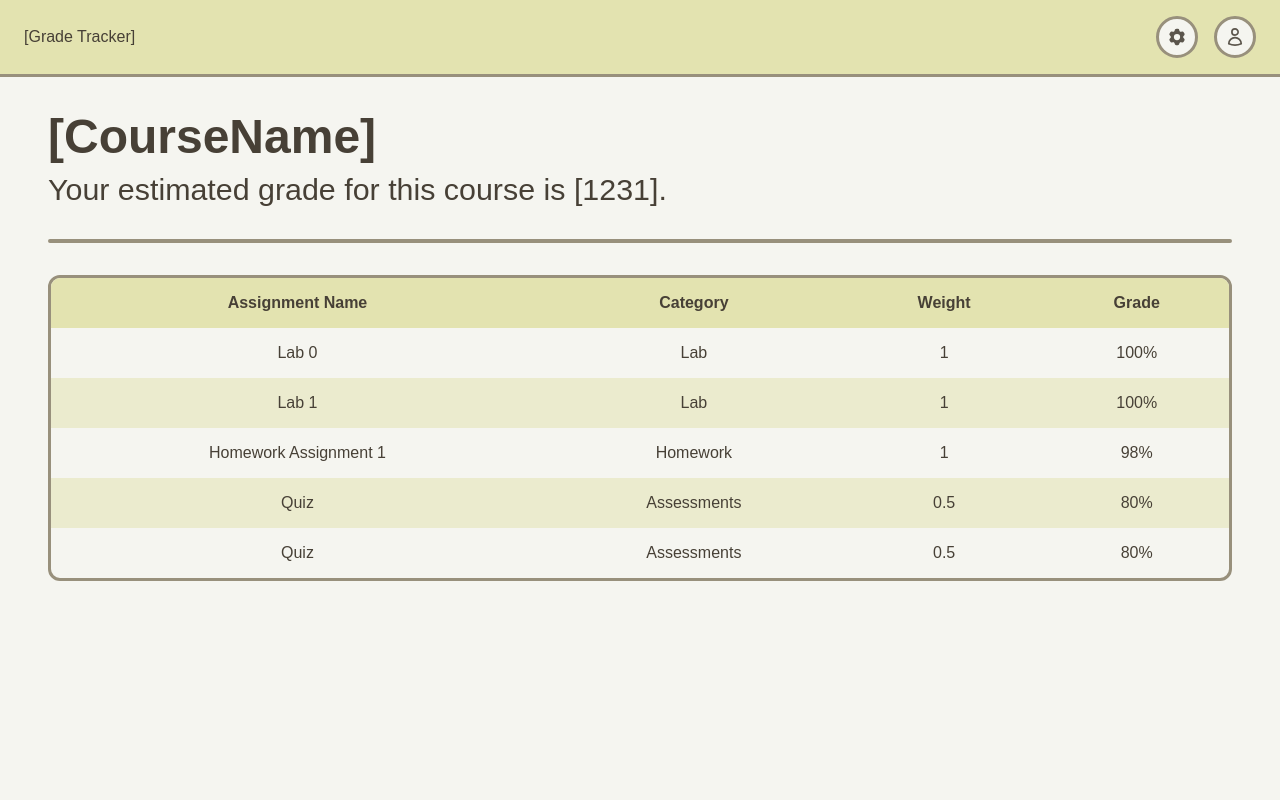
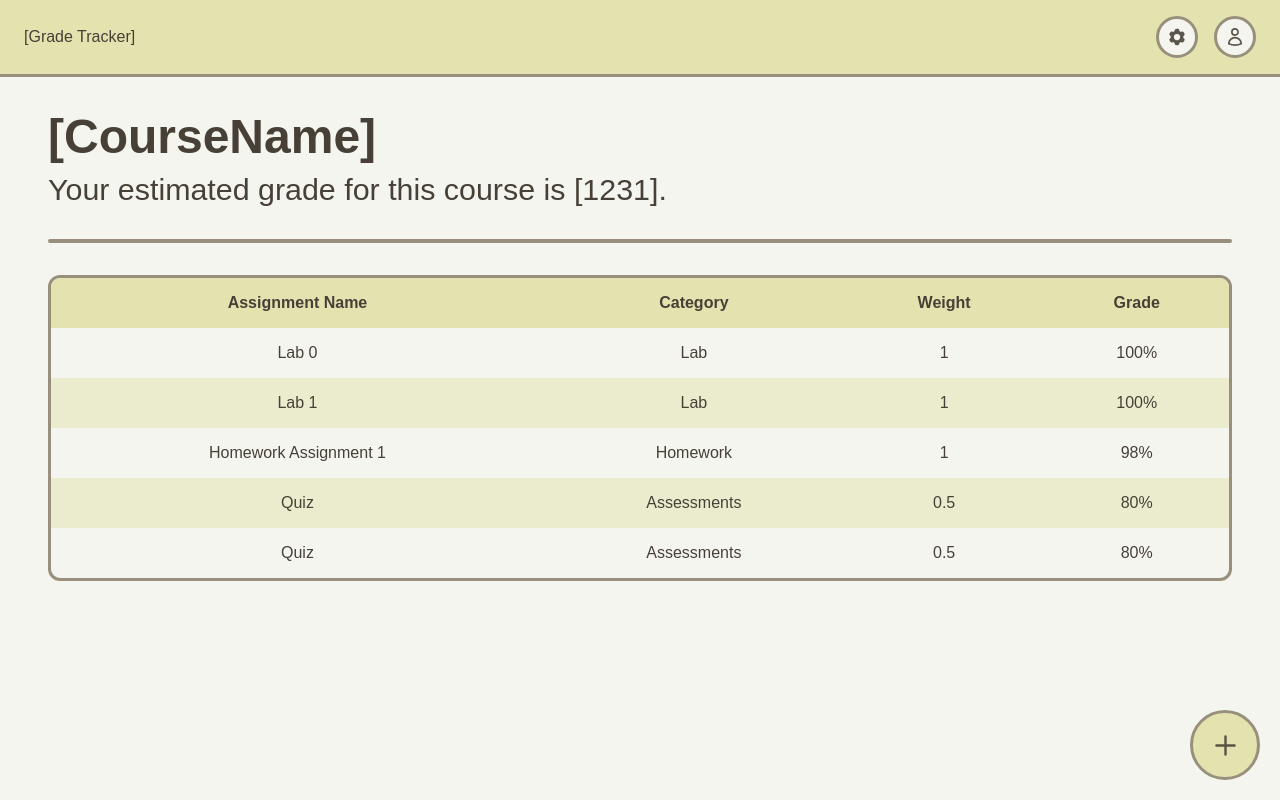
Before and after one commit to beryl-11/grade-tracker, a React (Vite) app: page /details in a window 1280 px wide. Built offline with nearby package versions, Linux system fonts and the light colour scheme.

Commit message:
toolbar ui moved from html to react

```diff
--- a/src/App.jsx
+++ b/src/App.jsx
@@ -5,6 +5,7 @@ import GlobalHeaderBar from './components/GlobalHeaderBar'
 import Home from './pages/Home'
 import CourseDetails from './pages/CourseDetails'
 import { Route, Routes } from 'react-router-dom'
+import QuickActionToolbar from './components/QuickActionToolbar'
 
 function App() {
   return (
@@ -16,6 +17,7 @@ function App() {
           <Route path='/details' element={<CourseDetails />} />
         </Routes>
       </main>
+      <QuickActionToolbar />
     </>
   )
 }
--- a/src/components/QuickActionToolbar.jsx
+++ b/src/components/QuickActionToolbar.jsx
@@ -1,5 +1,12 @@
 function QuickActionToolbar() {
-    return
+    return <aside class="toolbar">
+        <button type="button" class="toolbar-btn modal-open-btn" id="add-course-btn" data-href="add-course-modal" aria-label="Add Course">
+            <svg xmlns="http://www.w3.org/2000/svg" fill="none" viewBox="0 0 24 24" stroke-width="2" stroke="currentColor"
+                class="icon">
+                <path stroke-linecap="round" stroke-linejoin="round" d="M12 4.5v15m7.5-7.5h-15" />
+            </svg>
+        </button>
+    </aside>
 }
 
 export default QuickActionToolbar
```
